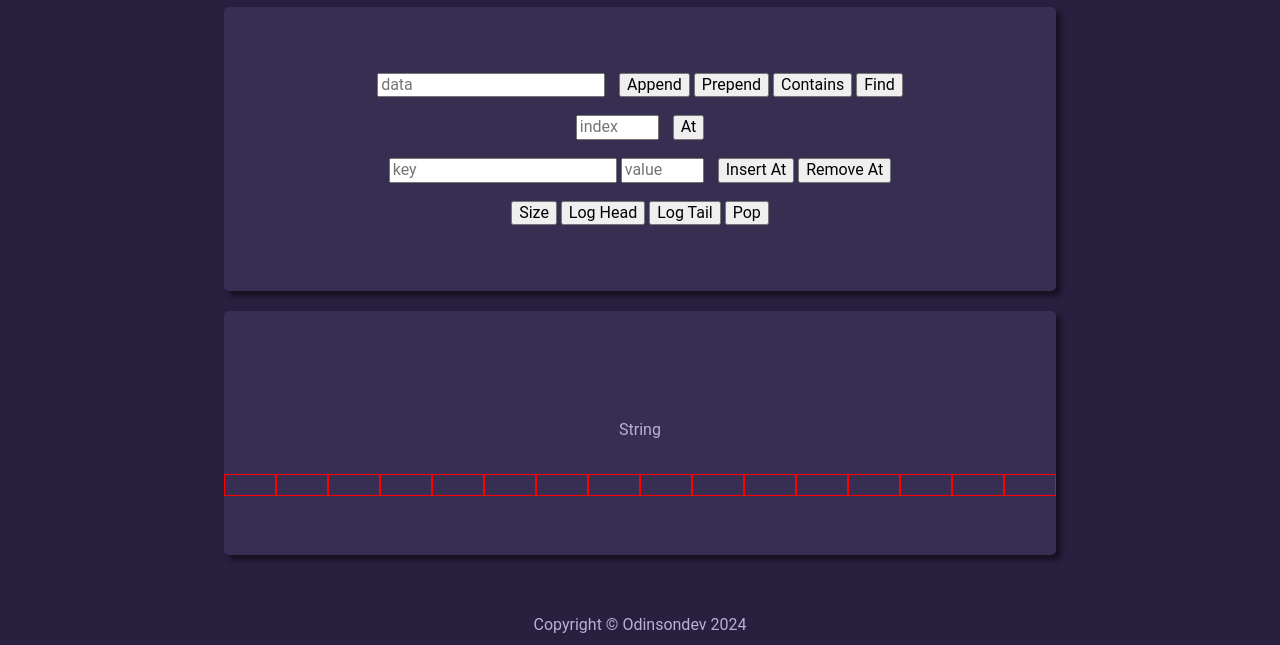
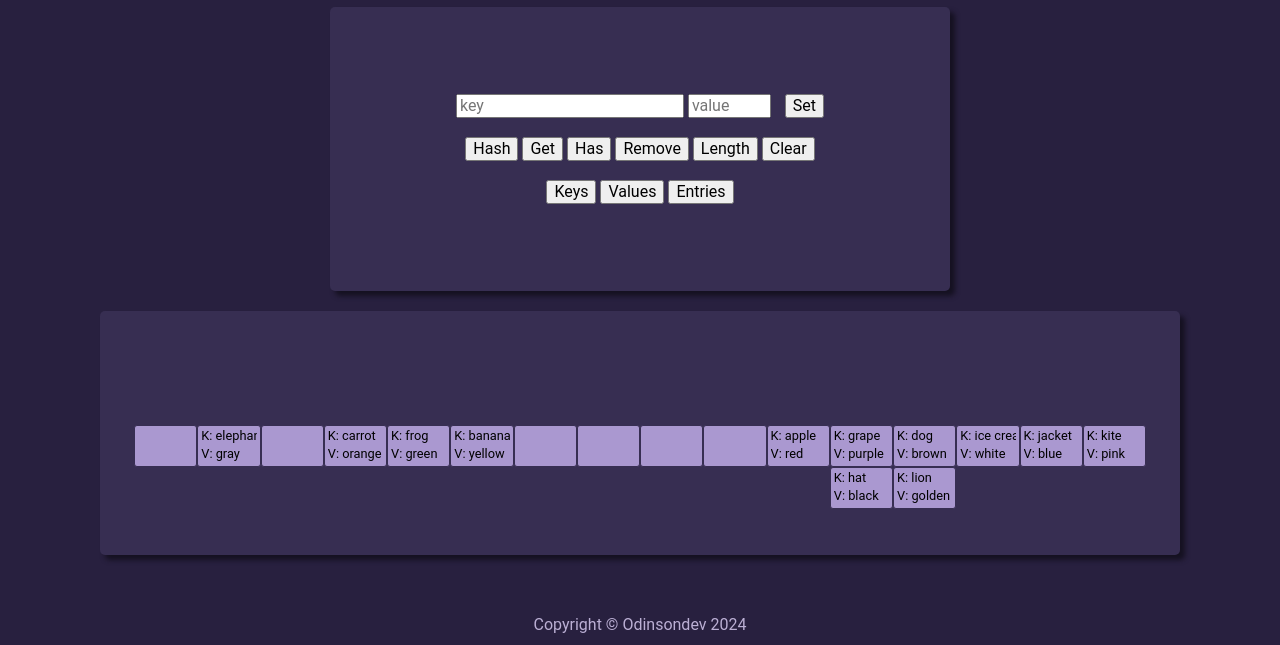
Before and after one commit to Odinsondev/project15-hashMap, a website built with webpack: page src/index.html in a window 1280 px wide. Shown: the part 155-800 px from the top of the page. Built offline with nearby package versions, Linux system fonts and the light colour scheme.

Commit message:
Feat: Add renderHashMap function

```diff
--- a/src/index.html
+++ b/src/index.html
@@ -13,27 +13,22 @@
 
   <div id="content1">
     <div id="content-container">
-      <input type="text" id="input" placeholder="data">
-      <button type = button id="append-button">Append</button>
-      <button type = button id="prepend-button">Prepend</button>
-      <button type = button id="contains-button">Contains</button>
-      <button type = button id="find-button">Find</button>
+      <input type="text" id="input3" placeholder="key">
+      <input type="text" id="input4" placeholder="value">
+      <button type = button id="set-button">Set</button>
       <br>
       <br>
-      <input type="number" id="input2" placeholder="index">
-      <button type = button id="at-button">At</button>
+      <button type = button id="hash-button">Hash</button>
+      <button type = button id="get-button">Get</button>
+      <button type = button id="has-button">Has</button>
+      <button type = button id="remove-button">Remove</button>
+      <button type = button id="length-button">Length</button>
+      <button type = button id="clear-button">Clear</button>
       <br>
       <br>
-      <input type="text" id="input3" placeholder="key">
-      <input type="text" id="input4" placeholder="value">
-      <button type = button id="insert-at-button">Insert At</button>
-      <button type = button id="remove-at-button">Remove At</button>
-      <br>
-      <br>
-      <button type = button id="size-button">Size</button>
-      <button type = button id="log-head-button">Log Head</button>
-      <button type = button id="log-tail-button">Log Tail</button>
-      <button type = button id="pop-button">Pop</button>
+      <button type = button id="keys-button">Keys</button>
+      <button type = button id="values-button">Values</button>
+      <button type = button id="entries-button">Entries</button>
     </div>
   </div>
 
@@ -41,7 +36,6 @@
     <div id="content2-wrapper">
       <div id="text-container">
         <p id="result-text">&nbsp</p>
-        <p id="linked-list-string">String</p>
       </div>
       <br>
       <div id="map-container"></div>
--- a/src/index.js
+++ b/src/index.js
@@ -19,52 +19,63 @@ testHashMap.set('jacket', 'blue');
 testHashMap.set('kite', 'pink');
 testHashMap.set('lion', 'golden');
 
+const content2 = document.getElementById('content2');
 const mapContainer = document.getElementById('map-container');
 //bind events
 
 //functions
 
 function renderHashMap() {
+  mapContainer.innerHTML = ''; //clears the div when rerunning function
+  //creates array elements
   for (let i = 0; i < testHashMap.array.length; i++) {
-    const arrayElement = document.createElement('div');
-    arrayElement.classList.add('array-element');
-    mapContainer.appendChild(arrayElement);
+    if (testHashMap.array[i] === undefined) {
+      const emptyArrayElement = document.createElement('div');
+      emptyArrayElement.classList.add('empty-array-element');
+
+      //calculates div size based on number of elements
+      emptyArrayElement.style.width =
+        (content2.offsetWidth - 100) / testHashMap.capacity + 'px';
+
+      mapContainer.appendChild(emptyArrayElement);
+    } else {
+      const arrayElement = document.createElement('div');
+      arrayElement.classList.add('array-element');
+
+      //creates linked list nodes
+      for (let j = 0; j < testHashMap.array[i].size(); j++) {
+        const linkedListNode = document.createElement('div');
+        linkedListNode.classList.add('linked-list-node');
+
+        linkedListNode.style.width =
+          (content2.offsetWidth - 100) / testHashMap.capacity + 'px';
+
+        let currentNode = testHashMap.array[i].at(j + 1);
+
+        const keyText = document.createElement('p');
+        keyText.textContent = 'K: ' + Object.keys(currentNode.value);
+        linkedListNode.appendChild(keyText);
+
+        const valueText = document.createElement('p');
+        valueText.textContent = 'V: ' + Object.values(currentNode.value);
+        linkedListNode.appendChild(valueText);
+
+        arrayElement.appendChild(linkedListNode);
+      }
+      mapContainer.appendChild(arrayElement);
+    }
   }
 }
 renderHashMap();
 
-/* console.log(test.array);
+window.onresize = renderHashMap;
 
+/*
+//test1 - overwrite
 test.set('apple', 'red2');
-test.set('banana', 'yellow2');
-test.set('carrot', 'orange2');
-test.set('dog', 'brown2');
-test.set('elephant', 'gray2');
-test.set('frog', 'green2');
-test.set('grape', 'purple2');
-test.set('hat', 'black2');
-test.set('ice cream', 'white2');
-test.set('jacket', 'blue2');
-test.set('kite', 'pink2');
-test.set('lion', 'golden2');
-
-console.log(test.array);
-
+//test2 - grow
 test.set('moon', 'silver');
-
-console.log(test.array);
-
+//test3 - overwrite2
 test.set('apple', 'red3');
 test.set('banana', 'yellow3');
-test.set('carrot', 'orange3');
-test.set('dog', 'brown3');
-test.set('elephant', 'gray3');
-test.set('frog', 'green3');
-test.set('grape', 'purple3');
-test.set('hat', 'black3');
-test.set('ice cream', 'white3');
-test.set('jacket', 'blue3');
-test.set('kite', 'pink3');
-test.set('lion', 'golden3');
-
-console.log(test.array); */
+*/
--- a/src/style.css
+++ b/src/style.css
@@ -19,6 +19,7 @@ body {
 :root {
   --background1: rgb(40, 32, 63);
   --background2: rgb(55, 46, 82);
+  --background3: rgb(170, 152, 208);
   --text1: rgb(187, 175, 212);
   --text2: rgb(0, 0, 0);
   --text-footer: rgb(187, 175, 212);
@@ -60,7 +61,7 @@ body {
 }
 
 #content2 {
-  grid-column: 2 / 3;
+  grid-column: 1 / 4;
   grid-row: 3 / 4;
 
   display: flex;
@@ -69,7 +70,7 @@ body {
 
   background-color: var(--background2);
   border-radius: 5px;
-  margin: 10px 10px 50px 10px;
+  margin: 10px 100px 50px 100px;
   box-shadow: 5px 5px 5px rgb(21, 17, 33);
 }
 
@@ -77,10 +78,26 @@ body {
 #map-container {
   display: flex;
 }
-.array-element {
-  width: 50px;
-  height: 20px;
-  border: 1px solid red;
+.empty-array-element {
+  background-color: var(--background3);
+  height: 40px;
+  border: 1px solid var(--background2);
+  border-radius: 3px;
+}
+/* .array-element {
+  border: 1px solid green;
+} */
+.linked-list-node {
+  background-color: var(--background3);
+  height: 40px;
+  border: 1px solid var(--background2);
+  border-radius: 3px;
+}
+.linked-list-node > p {
+  font-size: 0.8rem;
+  margin: 3px;
+  overflow: hidden;
+  text-wrap: nowrap;
 }
 
 #text-container {
```
Also changed, not shown: dist/index.html, dist/main.js.
